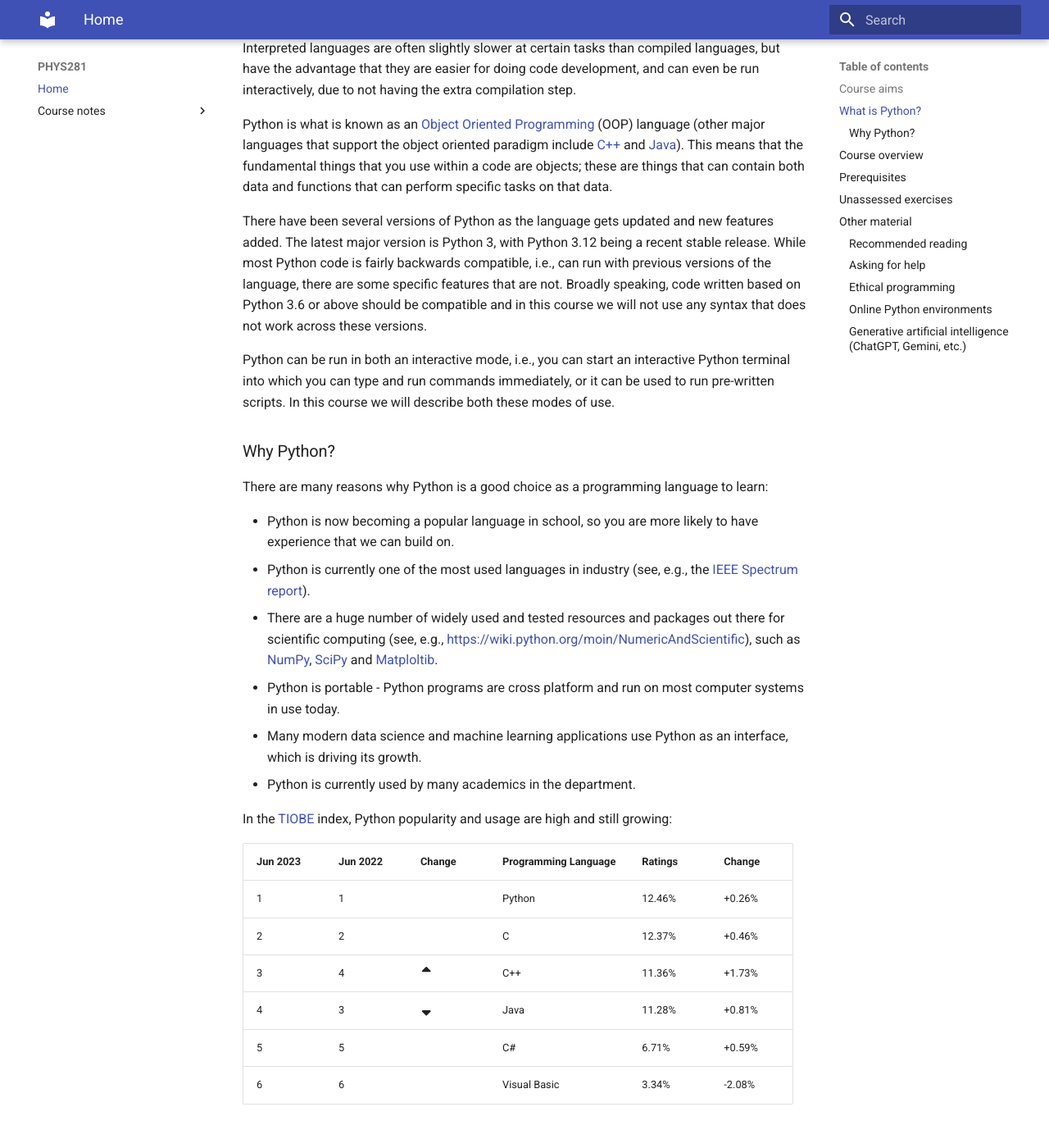
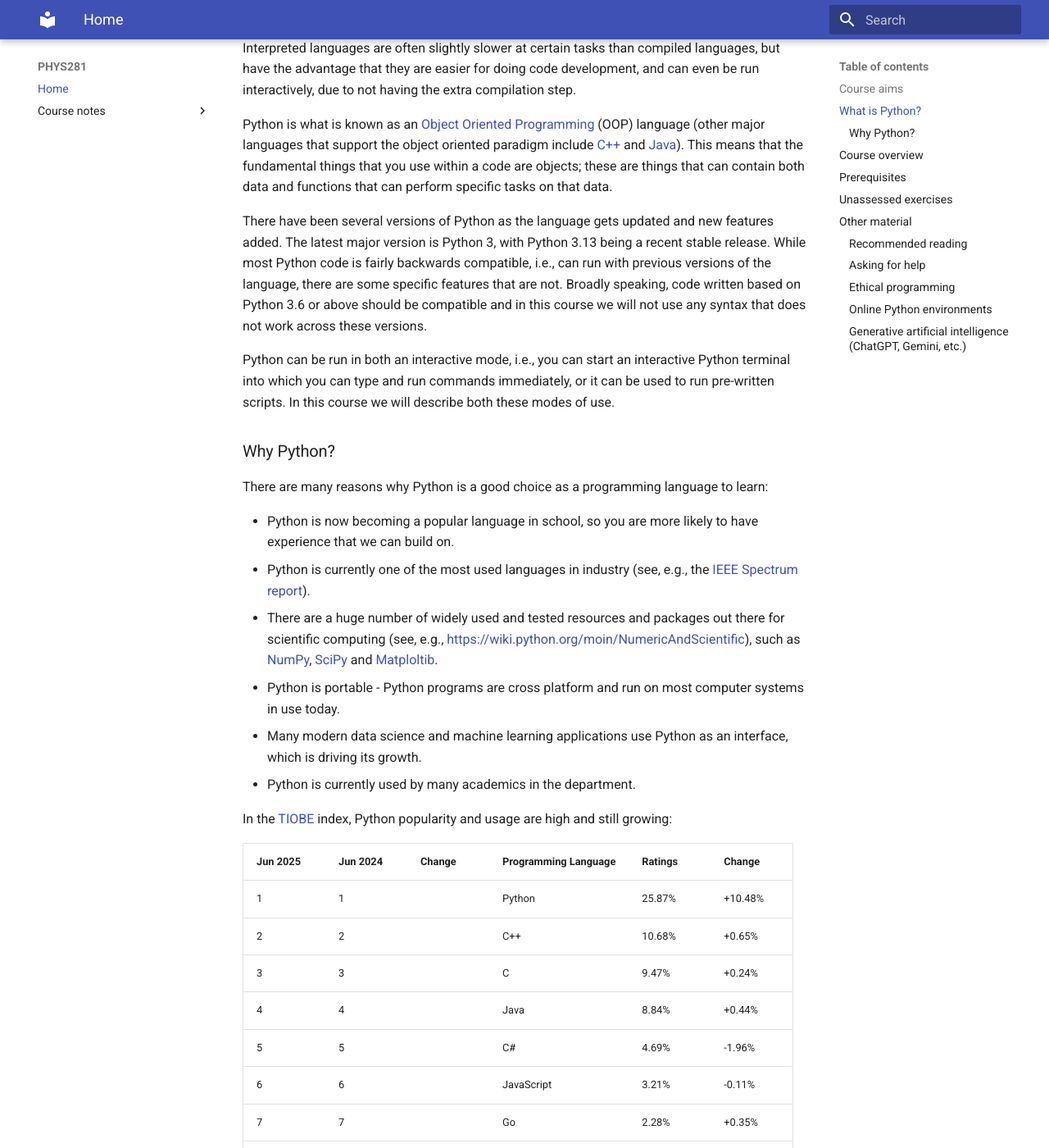
Before and after one commit to ndd21/PHYS281, an MkDocs documentation site: the page built from docs/index.md, in a window 1280 px wide and 1400 px high, scrolled down 1482 px. Shown: the whole window at 82% size. Built offline with MkDocs 1.6.1 and Material for MkDocs 9.7.7, drawn with Linux system fonts in a browser that asks for light colours; some of the changed text lies outside the part shown.

Commit message:
A few minor updates: suggested Think Python rather than an old Python 2 textbook; updated the TIOBE list; etc.

```diff
--- a/docs/index.md
+++ b/docs/index.md
@@ -78,7 +79,7 @@
 
 There have been several versions of Python as the language gets
 updated and new features added. The latest major version is Python 3,
-with Python 3.12 being a recent stable release. While most Python code
+with Python 3.13 being a recent stable release. While most Python code
 is fairly backwards compatible, i.e., can run with previous versions
 of the language, there are some specific features that are
 not. Broadly speaking, code written based on Python 3.6 or above
@@ -112,15 +113,18 @@
 
 In the [TIOBE](https://www.tiobe.com/tiobe-index/) index, Python popularity and usage are high and still growing:
 
-| Jun 2023 | Jun 2022 | Change | Programming Language | Ratings | Change |
+| Jun 2025 | Jun 2024 | Change | Programming Language | Ratings | Change |
 | -------- | -------- | ------ | -------------------- | ------- | ------ |
-| 1 | 1 |  | Python | 12.46% | +0.26% |
-| 2 | 2 |  | C | 12.37% | +0.46% |
-| 3 | 4 | :fontawesome-solid-sort-up: | C++ | 11.36% | +1.73% |
-| 4 | 3 | :fontawesome-solid-sort-down: | Java | 11.28% | +0.81% |
-| 5 | 5 | | C# | 6.71% | +0.59% |
-| 6 | 6 | | Visual Basic | 3.34% | -2.08% |
-
+| 1 | 1 | | Python | 25.87% | +10.48% |
+| 2 | 2 | | C++ | 10.68% | +0.65% |
+| 3 | 3 | | C | 9.47% | +0.24% |
+| 4 | 4 | | Java | 8.84% | +0.44% |
+| 5 | 5 | | C# | 4.69% | -1.96% |
+| 6 | 6 | | JavaScript | 3.21% | -0.11% |
+| 7 | 7 | | Go | 2.28% | +0.35% |
+| 8 | 9 |:fontawesome-solid-sort-up: | Visual Basic | 2.20% | +0.54% |
+| 9 | 11 | :fontawesome-solid-sort-up: | Delphi/Object Pascal | 2.15% | +0.62% |
+| 10 | 10 | | Fortran | 1.86% | +0.33% |
 
 ## Course overview
 
@@ -204,13 +208,14 @@
 
 ### Recommended reading
 
-* **Python and Matplotlib Essentials for Scientists and Engineers**, Matt Wood, IoP Publishing, 2015
-  [https://iopscience.iop.org/book/mono/978-1-6270-5620-5](https://iopscience.iop.org/book/mono/978-1-6270-5620-5):
-  this book is freely available as a PDF from the IoP website. Note that this book is written based
-  on Python 2 rather than Python 3, so minor differences will be present.
-* **Python Data Science Handbook**, Jake VanderPlas, O'Reilly,
+* **Think Python**, 3rd ed., Allen B. Downey, O'Reilly (2024), [https://greenteapress.com/wp/think-python-3rd-edition/](https://greenteapress.com/wp/think-python-3rd-edition/): this book is freely available from the website.
+* **Python Data Science Handbook**, Jake VanderPlas, O'Reilly (2016),
   [https://jakevdp.github.io/PythonDataScienceHandbook/](https://jakevdp.github.io/PythonDataScienceHandbook/):
   this book is freely available from the website.
+* **Fluent Python**, 2nd ed., Luciano Ramalho, O'Reilly (2022): this book is a bit more advanced, and might be useful for extending what you have learned in PHYS281.
+
+Please let me know if you have found any other Python textbooks
+particularly useful.
 
 ### Asking for help
 
```
Also changed, not shown: other parts of docs/index.md (+3 -2 lines), docs/markinggrid.md (+3 -5 lines).
